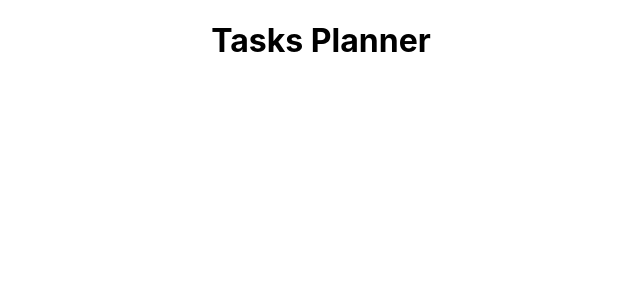
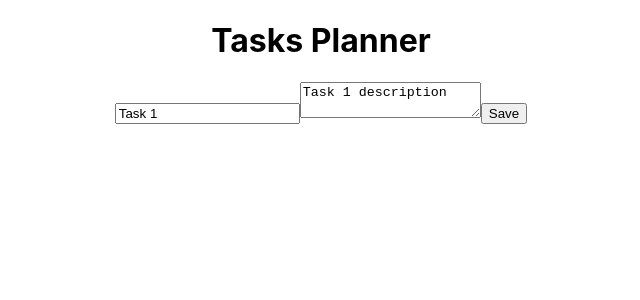
Before and after one commit to VictoriaDefagot/react-redux, a React (Create React App) app in the folder react-redux/: page /edit-task/1 in a window 1280 px wide. Before the commit this address had no page. Shown: the top 300 px of the page, without its empty margins (319-959 px from the left). Built offline with nearby package versions, Linux system fonts and the light colour scheme.

Commit message:
editTask reducer

```diff
--- a/react-redux/src/App.js
+++ b/react-redux/src/App.js
@@ -15,6 +15,7 @@ function App() {
         <Routes>
           <Route path='/' element={<TasksList />}></Route>
           <Route path='/create-task' element={<TasksForm />}></Route>
+          <Route path='/edit-task/:id' element={<TasksForm />}></Route>
         </Routes>
       </BrowserRouter>
 
--- a/react-redux/src/components/tasksForm.js
+++ b/react-redux/src/components/tasksForm.js
@@ -1,8 +1,8 @@
-import { useState } from 'react';
-import { useDispatch } from 'react-redux';
-import { addTask } from '../features/tasks/taskSlice';
+import { useState, useEffect } from 'react';
+import { useDispatch, useSelector } from 'react-redux';
+import { addTask, editTask } from '../features/tasks/taskSlice';
 import { v4 as uuid } from 'uuid';
-import { useNavigate } from 'react-router-dom';
+import { useNavigate, useParams } from 'react-router-dom';
 
 function TasksForm() {
 
@@ -20,20 +20,41 @@ function TasksForm() {
 
     const dispatch = useDispatch();
     const navigate = useNavigate();
+    const params = useParams();
+    const tasks = useSelector(state => state.tasks);
 
     const handlerSubmit = e => {
         e.preventDefault();
-        dispatch(addTask({
-            ...task,
-            id: uuid(),
-        }));
+
+        if(params.id) {
+
+            dispatch(
+                editTask(task)
+            );
+
+        } else {
+
+            dispatch(
+                addTask({
+                ...task,
+                id: uuid(),
+                })
+            );
+        }
+
         navigate('/');
     };
 
+    useEffect(() => {
+        if(params.id) {
+            setTask(tasks.find(task => task.id === params.id));
+        }
+    }, []);
+
     return(
         <form onSubmit={handlerSubmit}>
-            <input type="text" name="title" placeholder="Task Title" onChange={handlerChange}></input>
-            <textarea placeholder="Task Description" name="description" onChange={handlerChange}></textarea>
+            <input type="text" name="title" placeholder="Task Title" onChange={handlerChange} value={task.title}></input>
+            <textarea placeholder="Task Description" name="description" onChange={handlerChange} value={task.description}></textarea>
             <button>Save</button>
         </form>
     )
--- a/react-redux/src/components/tasksList.js
+++ b/react-redux/src/components/tasksList.js
@@ -27,6 +27,7 @@ function TasksList() {
                 <h3>{task.title}</h3>
                 <p>{task.description}</p>
                 <button onClick={() => handlerDelete(task.id)}>Delete</button>
+                <Link to={`/edit-task/${task.id}`}>Edit</Link>
             </div>
         ))}
         </>
--- a/react-redux/src/features/tasks/taskSlice.js
+++ b/react-redux/src/features/tasks/taskSlice.js
@@ -13,7 +13,6 @@ const initialState = [
         completed: false
     }];
 
-
 export const taskSlice = createSlice({
     name: 'tasks',
     initialState,
@@ -22,15 +21,23 @@ export const taskSlice = createSlice({
             state.push(action.payload);
             //[...state, action.payload];
         },
+        editTask: (state, action) => {
+            const { id, title, description } = action.payload;
+            const taskEdited = state.find(task => task.id === id);
+            if(taskEdited) {
+                taskEdited.title = title;
+                taskEdited.description = description;
+            };
+        },
         deleteTask: (state, action) => {
-            const taskFound = state.find(task => task.id === action.payload);
-            if(taskFound) {
-                state.splice(state.indexOf(taskFound), 1);
+            const taskDeleted = state.find(task => task.id === action.payload);
+            if(taskDeleted) {
+                state.splice(state.indexOf(taskDeleted), 1);
             };
-        }
+        },
     }
 });
 
 
-export const { addTask, deleteTask } = taskSlice.actions;
+export const { addTask, deleteTask, editTask } = taskSlice.actions;
 export default taskSlice.reducer;
```
